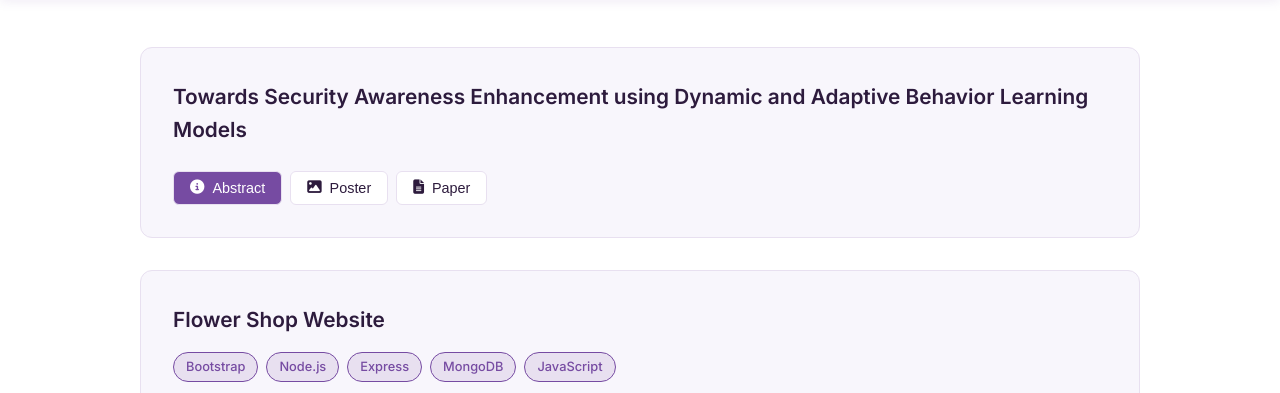
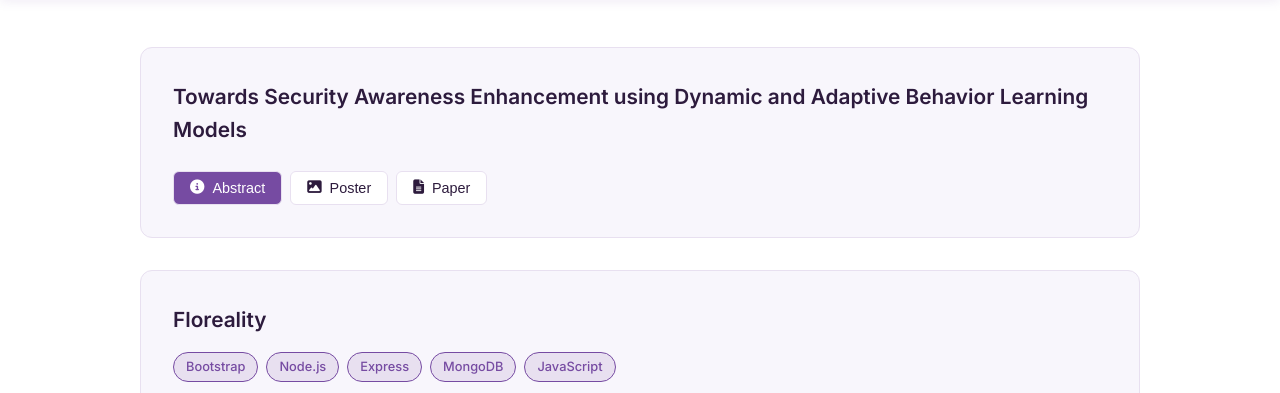
Before and after one commit to ishanepal/isha__portfolio, a plain HTML site: page work.html in a window 1280 px wide. Shown: the part 71-464 px from the top of the page. Drawn offline with Linux system fonts and the light colour scheme.

Commit message:
Minute title change

```diff
--- a/css/style.css
+++ b/css/style.css
@@ -14,7 +14,7 @@
     --shadow-hover: 0 4px 20px rgba(118, 75, 162, 0.15);
 
     /* Typography */
-    --font-family: 'Inter', -apple-system, BlinkMacSystemFont, 'Segoe UI', Roboto, sans-serif;
+    --font-family: 'Gravitica Mono', 'Inter', -apple-system, BlinkMacSystemFont, 'Segoe UI', Roboto, sans-serif;
     --font-size-base: 16px;
     --line-height: 1.6;
 
--- a/work.html
+++ b/work.html
@@ -57,7 +57,7 @@
                     <!-- Project 2 - Flower Shop Website -->
                     <div class="project-card">
                         <div class="project-header">
-                            <h3 class="project-title">Flower Shop Website</h3>
+                            <h3 class="project-title">Floreality</h3>
                             <div class="tech-stack">
                                 <span class="tech-tag">Bootstrap</span>
                                 <span class="tech-tag">Node.js</span>
```
